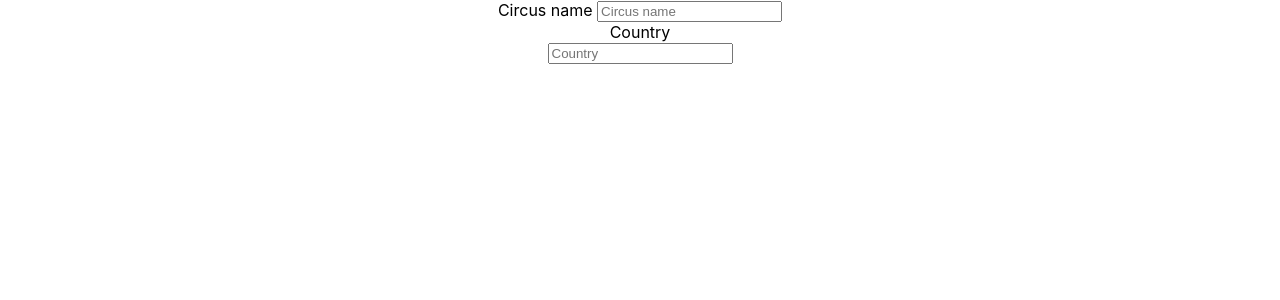
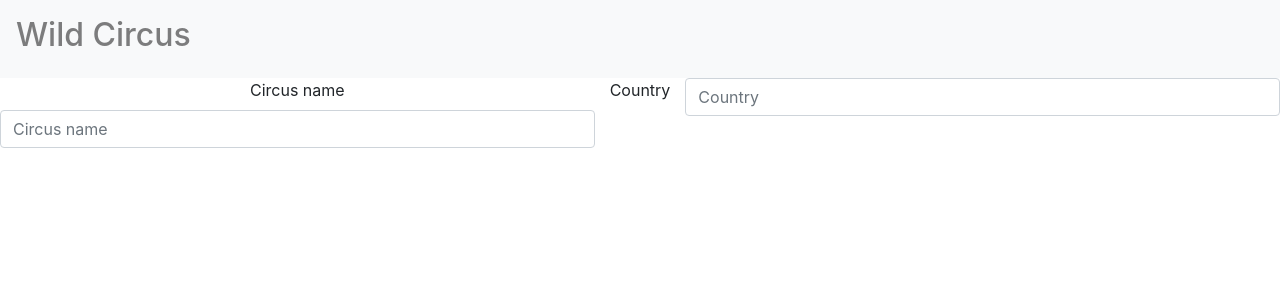
Before and after one commit to thomassinhelena/checkpoint-wild-circus, a React (Create React App) app: page / in a window 1280 px wide. Shown: the top 300 px of the page. Built offline with nearby package versions, Linux system fonts and the light colour scheme.

Commit message:
add Navbar

```diff
--- a/src/App.js
+++ b/src/App.js
@@ -1,7 +1,8 @@
 import React from 'react';
 import Form from './Components/Form';
-import CardMap from './Components/CardMap';
 import { BrowserRouter as Router, Switch, Route } from 'react-router-dom';
+import Navbar from './Components/Navbar';
+
 import './App.css';
 
 const App = () => {
@@ -9,10 +10,9 @@ const App = () => {
     <Router>
       <div className="App" >
         <Switch>
-          <Route exact path="/" component={CardMap} />
-          <Route path="Form" component={Form} />
+          <Route exact path="Form" component={Form} />
         </Switch>
-        <CardMap />
+        <Navbar />
         <Form />
       </div>
     </Router>
--- a/src/Components/Navbar.jsx
+++ b/src/Components/Navbar.jsx
@@ -0,0 +1,16 @@
+import React from 'react'
+import 'bootstrap/dist/css/bootstrap.min.css';
+
+const Navbar = () => {
+  return (
+    <div>
+      <nav class="navbar navbar-light bg-light">
+      <span class="navbar-text">
+       <h2>Wild Circus</h2>
+      </span>
+      </nav>
+    </div>
+  )
+}
+
+export default Navbar
--- a/src/index.js
+++ b/src/index.js
@@ -1,5 +1,6 @@
 import React from 'react';
 import ReactDOM from 'react-dom';
+import { BrowserRouter } from 'react-router-dom';
 import './index.css';
 import App from './App';
 
```
